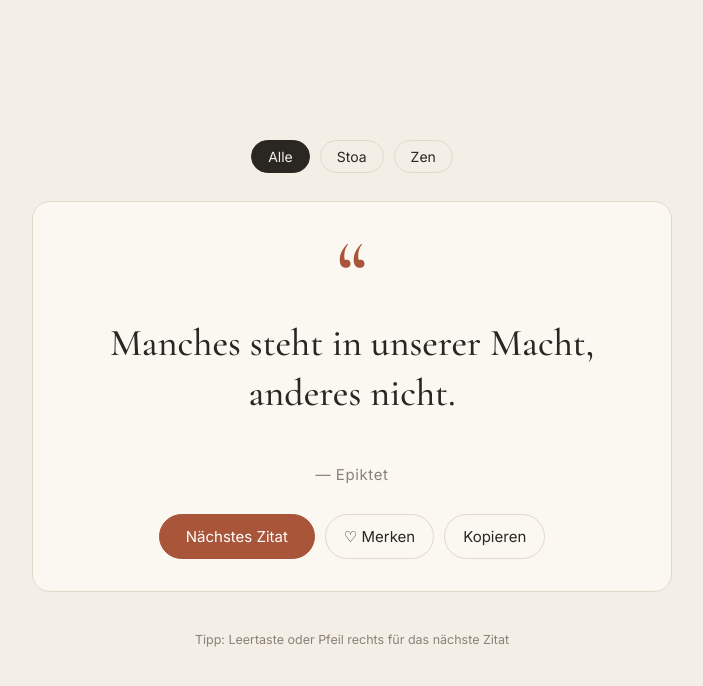
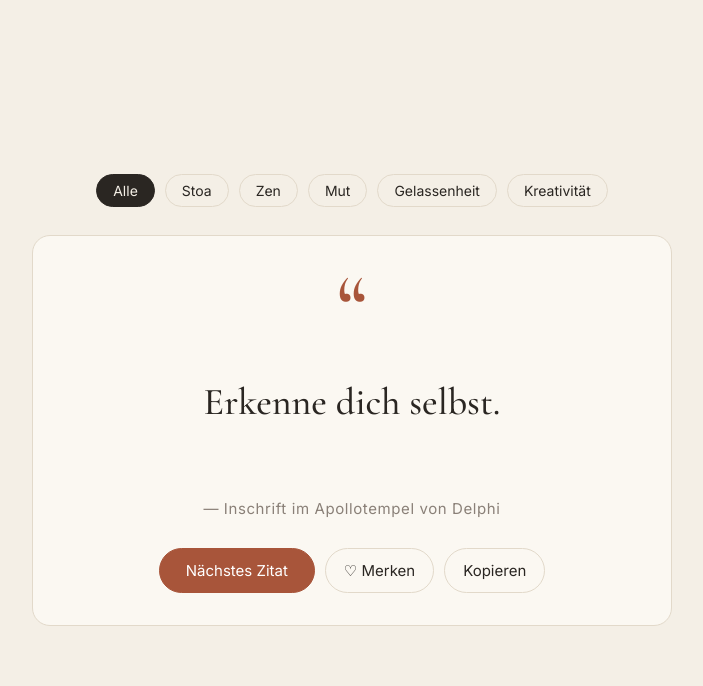
Before and after one commit to colorio4/Zitate-, a plain HTML site: page index.html in a window 1280 px wide. Shown: the whole page, without its empty margins (288-991 px from the left). Drawn offline with nearby package versions, Linux system fonts and the light colour scheme.

Commit message:
Add files via upload

```diff
--- a/index.html
+++ b/index.html
@@ -75,6 +75,9 @@
     <button class="chip on" data-f="all">Alle</button>
     <button class="chip" data-f="s">Stoa</button>
     <button class="chip" data-f="z">Zen</button>
+    <button class="chip" data-f="m">Mut</button>
+    <button class="chip" data-f="g">Gelassenheit</button>
+    <button class="chip" data-f="k">Kreativität</button>
   </div>
   <main class="card" id="card">
     <span class="mark" aria-hidden="true">“</span>
@@ -86,7 +89,6 @@
       <button id="copy">Kopieren</button>
     </div>
   </main>
-  <p class="hint">Tipp: Leertaste oder Pfeil rechts für das nächste Zitat</p>
   <section class="favs" id="favs" hidden>
     <h2>Deine Favoriten</h2>
     <ul id="favList"></ul>
@@ -152,8 +154,35 @@ const QUOTES = [
   ["Jeder Tag ist eine Reise, und die Reise selbst ist das Zuhause.", "Matsuo Bashō", "z"],
   ["Alter Teich – ein Frosch springt hinein, das Geräusch des Wassers.", "Matsuo Bashō", "z"],
   ["Der Dieb ließ es zurück: den Mond am Fenster.", "Ryōkan", "z"],
-  ["Der Schnee schmilzt, und das ganze Dorf ist voller Kinder.", "Kobayashi Issa", "z"]
+  ["Der Schnee schmilzt, und das ganze Dorf ist voller Kinder.", "Kobayashi Issa", "z"],
+
+  // Mut
+  ["Die Feigen sterben viele Tode vor ihrem Tod, der Tapfere kostet den Tod nur einmal.", "William Shakespeare", "a", "m"],
+  ["Dem Mutigen hilft das Glück.", "Vergil", "a", "m"],
+  ["Wer andere besiegt, ist stark. Wer sich selbst besiegt, ist mächtig.", "Laozi", "a", "m"],
+
+  // Gelassenheit
+  ["Nichts ist genug für den, dem genug zu wenig ist.", "Epikur", "a", "g"],
+  ["Bewahre in schwierigen Zeiten einen gleichmütigen Sinn.", "Horaz", "s", "g"],
+  ["Nutze den Tag und vertraue dem nächsten so wenig wie möglich.", "Horaz", "s", "g"],
+  ["Nirgends lebt ein Mensch ruhiger und ungestörter als in seiner eigenen Seele.", "Marc Aurel", "s", "g"],
+
+  // Kreativität
+  ["Die Kunst ist eine Vermittlerin des Unaussprechlichen.", "Johann Wolfgang von Goethe", "a", "k"],
+  ["Der Mensch spielt nur, wo er in voller Bedeutung des Wortes Mensch ist.", "Friedrich Schiller", "a", "k"],
+  ["Kunst gibt nicht das Sichtbare wieder, sie macht sichtbar.", "Paul Klee", "a", "k"],
+  ["Man muss noch Chaos in sich haben, um einen tanzenden Stern gebären zu können.", "Friedrich Nietzsche", "a", "k"],
+  ["Folge nicht den Spuren der Alten, suche, was sie suchten.", "Matsuo Bashō (zugeschrieben)", "z", "k"]
 ];
+// Themen für ältere Zitate (Anfang des Textes -> Thema)
+const TH = {
+  'Man muss das U': 'm', 'Habe Mut, dich': 'm', 'Nicht weil es s': 'm', 'Wer ein Warum z': 'm',
+  'Das Hindernis ': 'm', 'Sieben Mal fal': 'm',
+  'Wir leiden öft': 'g', 'Nicht die Dinge': 'g', 'Verlange nicht,': 'g', 'Zorn ist eine ': 'g',
+  'Manches steht ': 'g', 'Wer weiß, dass ': 'g', 'Eile mit Weile': 'g',
+  'Phantasie ist ': 'k', 'Alter Teich – ': 'k', 'Jeder Tag ist e': 'k'
+};
+const themeOf = q => q[3] || (Object.keys(TH).find(k => q[0].startsWith(k)) ? TH[Object.keys(TH).find(k => q[0].startsWith(k))] : '');
 const STOA = ['Seneca', 'Marc Aurel', 'Epiktet', 'Epiktet (zugeschrieben)', 'Horaz'];
 const catOf = q => q[2] || (STOA.includes(q[1]) ? 's' : 'a');
 let filter = 'all';
@@ -163,7 +192,7 @@ const card = $('card');
 let order = [], pos = -1, current = 0;
 
 function shuffle() {
-  order = QUOTES.map((_, i) => i).filter(i => filter === 'all' || catOf(QUOTES[i]) === filter);
+  order = QUOTES.map((_, i) => i).filter(i => filter === 'all' || catOf(QUOTES[i]) === filter || themeOf(QUOTES[i]) === filter);
   for (let i = order.length - 1; i > 0; i--) {
     const j = Math.floor(Math.random() * (i + 1));
     [order[i], order[j]] = [order[j], order[i]];
```
